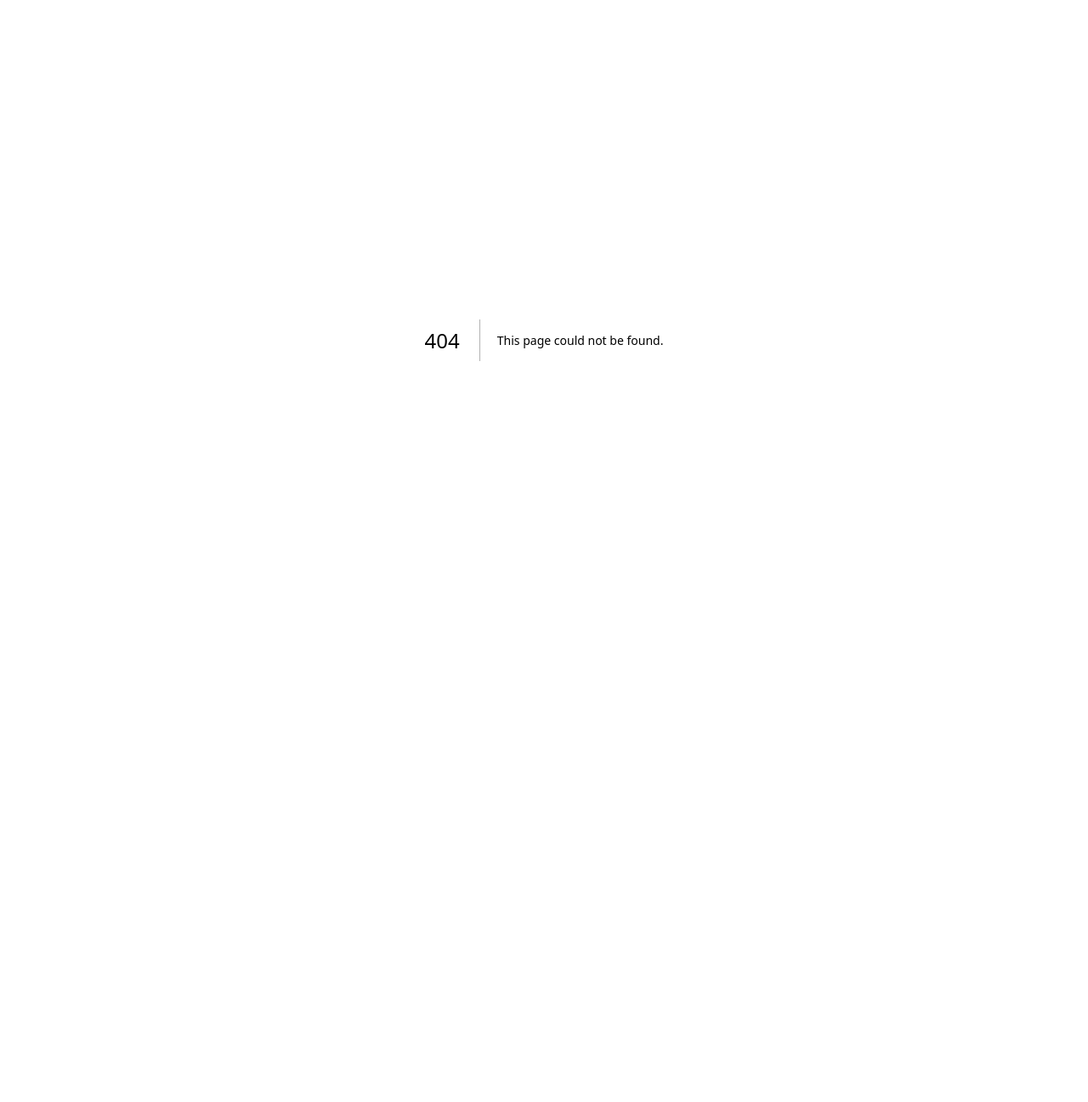
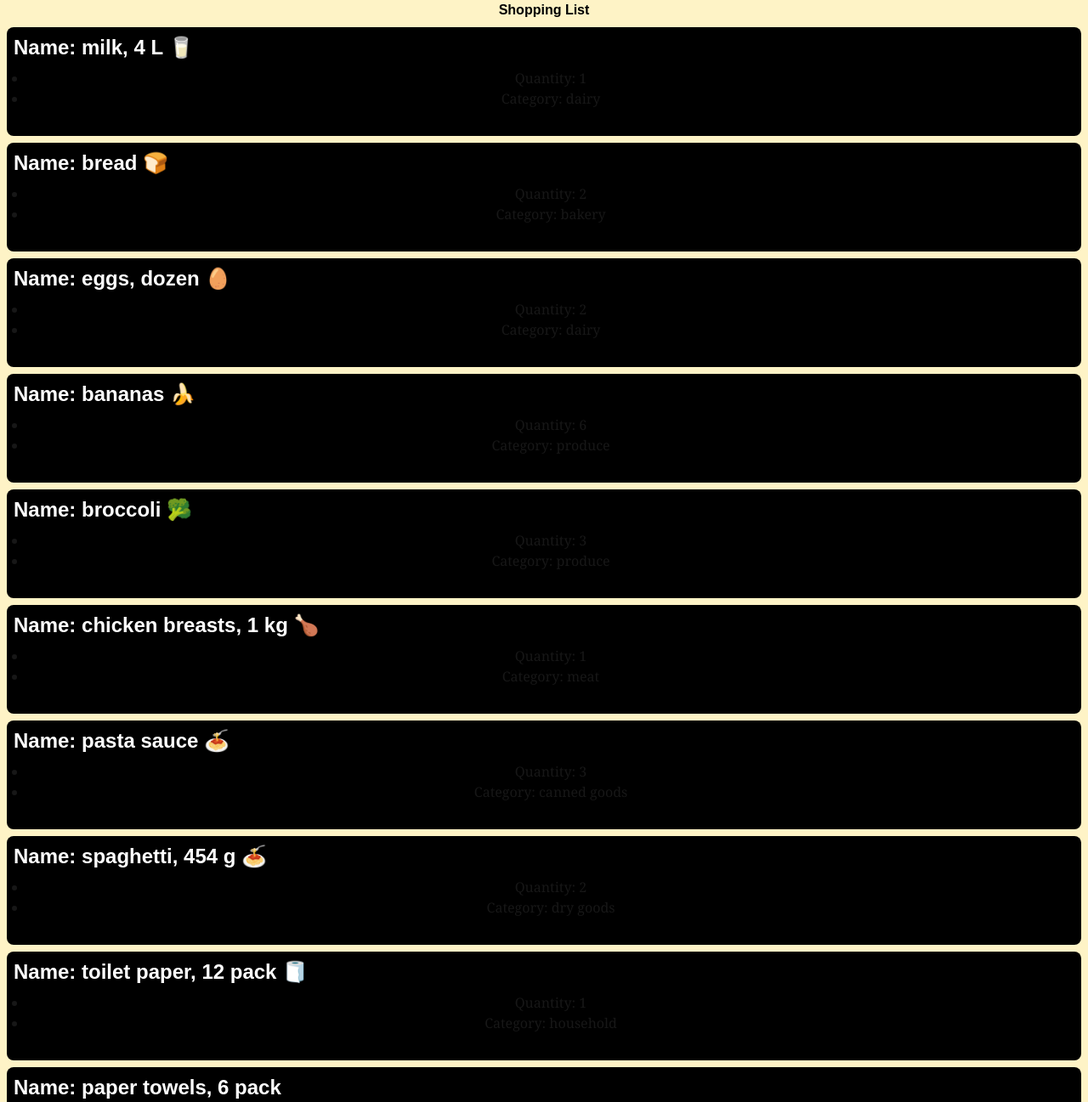
Before and after one commit to rylo66/cprg306-assignments, a Next.js app: page /week-3 in a window 1280 px wide. Before the commit this address had no page. Shown: the top 1297 px of the page at 85% size. Before the commit the page ends 800 px from the top, so only its background shows below. Built offline with nearby package versions, Linux system fonts and the light colour scheme.

Commit message:
Week-3 Submission
Finished week-3, starting week-4 assignment

```diff
--- a/app/layout.js
+++ b/app/layout.js
@@ -12,8 +12,8 @@ const geistMono = Geist_Mono({
 });
 
 export const metadata = {
-  title: "Create Next App",
-  description: "Generated by create next app",
+  title: "Shopping List",
+  description: "List of items to add to the cart",
 };
 
 export default function RootLayout({ children }) {
--- a/app/page.js
+++ b/app/page.js
@@ -1,6 +1,8 @@
 import Link from "next/link";
 import StudentInfo from "./week-2/student-info";
 import Page from "./week-2/page";
+import ItemList from "./week-3/item-list";
+import Item from "./week-3/item";
 
 export default function Home(){
 
@@ -9,6 +11,8 @@ export default function Home(){
       <h1>CPRG306 Assignments</h1>
       <ul>
         <li><Link href="./week-2">Week 2 Assignment</Link></li>
+        <li><Link href="./week-3">Week 3 Assignment</Link></li>
+        <li><Link href="./week-4">Week 4 Assignment</Link></li>
       </ul>
     </main>
   )
--- /dev/null
+++ b/app/week-3/item-list.js
@@ -0,0 +1,46 @@
+import Item from './item';
+
+export default function ItemList(Items){
+
+    //milk
+    const item1 = {name: "milk, 4 L 🥛", quantity: 1, category: "dairy"};
+    //bread
+    const item2 = {name: "bread 🍞", quantity: 2, category: "bakery"};
+    //eggs
+    const item3 = {name: "eggs, dozen 🥚", quantity: 2, category: "dairy"};
+    //bananas
+    const item4 = {name: "bananas 🍌", quantity: 6, category: "produce"};
+    //broccoli
+    const item5 = {name: "broccoli 🥦", quantity: 3, category: "produce"};
+    //chicken breast
+    const item6 = {name: "chicken breasts, 1 kg 🍗", quantity: 1, category: "meat"};
+    //pasta sauce
+    const item7 = {name: "pasta sauce 🍝", quantity: 3, category: "canned goods"};
+    //spaghetti
+    const item8 = {name: "spaghetti, 454 g 🍝", quantity: 2, category: "dry goods"};
+    //toilet paper
+    const item9 = {name: "toilet paper, 12 pack 🧻", quantity: 1, category: "household"};
+    //paper towel
+    const item10 = {name: "paper towels, 6 pack", quantity: 1, category: "household"};
+    //dish soap
+    const item11 = {name: "dish soap 🍽️", quantity: 1, category: "household"};
+    //hand soap
+    const item12 = {name: "hand soap 🧼", quantity: 4, category: "household"};
+
+        return (
+        <div>
+            <Item item={item1} />
+            <Item item={item2} />
+            <Item item={item3} />
+            <Item item={item4} />
+            <Item item={item5} />
+            <Item item={item6} />
+            <Item item={item7} />
+            <Item item={item8} />
+            <Item item={item9} />
+            <Item item={item10} />
+            <Item item={item11} />
+            <Item item={item12} />
+        </div>
+    );
+}
--- /dev/null
+++ b/app/week-3/item.js
@@ -0,0 +1,16 @@
+import Items from './item-list';
+
+export default function Item(  {item} ){
+
+    const {name, quantity, category} = item;
+
+    return(
+        <div className="bg-black m-2 p-2 rounded-lg">
+            <h3 className="text-2xl text-white font-bold">Name: {name}</h3>
+            <ul className="list-disc pl-4 pb-6 mt-2 text-center">
+                <li className="font-light font-serif">Quantity: {quantity}</li>
+                <li className="font-light font-serif">Category: {category}</li>
+            </ul>
+        </div>
+    )
+}
--- /dev/null
+++ b/app/week-3/page.js
@@ -0,0 +1,13 @@
+
+import Item from './item';
+import ItemList from './item-list';
+
+export default function DisplayItems(){
+
+    return(
+        <main className="bg-amber-100">
+            <h1 className="text-black font-bold text-center">Shopping List</h1>
+        <ItemList/>
+        </main>
+    )
+}
```
